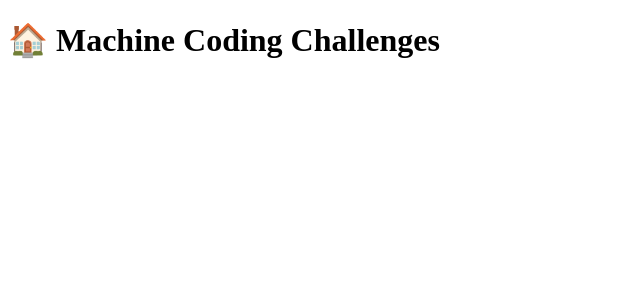
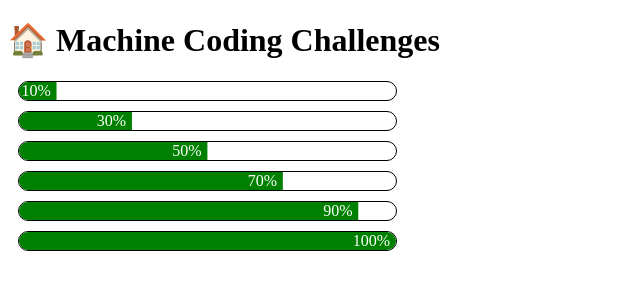
Before and after one commit to Shashikumar321/machine-coding-interviews, a React (Vite) app in the folder machine-coding-challenges/: page /progress-bar in a window 1280 px wide. Shown: the top 300 px of the page, without its empty margins (0-640 px from the left). Built offline with nearby package versions, Linux system fonts and the light colour scheme.

Commit message:
Progress bar code push

```diff
--- a/machine-coding-challenges/src/App.css
+++ b/machine-coding-challenges/src/App.css
@@ -197,3 +197,26 @@
     display: block;
     margin-left: 36px;
   }
+
+
+/* progress bar */
+
+  .progress-bar-parent-container {
+    width: 30%;
+    margin-left: 10px;
+  }
+
+  .progress-bar-outer {
+    border: 1px solid black;
+    border-radius: 10px;
+    overflow: hidden;
+    margin-top: 10px;
+  }
+
+  .progress-bar-inner {
+    background-color: green;
+    padding-right: 6px;
+    color: white;
+    transition: 0.6s ease-in;
+    text-align: right;
+  }
--- a/machine-coding-challenges/src/App.jsx
+++ b/machine-coding-challenges/src/App.jsx
@@ -27,6 +27,11 @@ const App = () => {
       path: '/file-explorer',
     },
     {
+      name: "Progress Bar",
+      description: "Create a Progress bar functionality with transition.",
+      path: '/progress-bar',
+    },
+    {
       name: "Nested Checkbox",
       description: "Create a Nested checkobox functionality.",
       path: '/nested-checkbox',
--- /dev/null
+++ b/machine-coding-challenges/src/components/Progress-Bar/ProgressBar.jsx
@@ -0,0 +1,17 @@
+import ProgressBarContainer from "./ProgressBarContainer";
+
+const ProgressBar = () => {
+
+    const bars = [ 10, 30, 50, 70, 90, 100];
+
+    return (
+        <div className="progress-bar-parent-container">
+            {
+                bars.map((item) => <ProgressBarContainer key={item} progress={item}/>)
+            }
+
+        </div>
+    )
+}
+
+export default ProgressBar;
--- /dev/null
+++ b/machine-coding-challenges/src/components/Progress-Bar/ProgressBarContainer.jsx
@@ -0,0 +1,20 @@
+import { useEffect, useState } from "react";
+
+const ProgressBarContainer = ({progress}) => {
+
+    const [animProgress, setAnimProgress] = useState(0);
+
+    useEffect(() => {
+        const timer = setTimeout(() => setAnimProgress(progress), 100);
+
+        return () => { clearTimeout(timer)}
+    }, [progress])
+
+    return (
+        <div className="progress-bar-outer">
+            <div className="progress-bar-inner" style={{transform : `translateX(${animProgress - 100}%)`}}>{animProgress}%</div>
+        </div>
+    )
+}
+
+export default ProgressBarContainer;
--- a/machine-coding-challenges/src/main.jsx
+++ b/machine-coding-challenges/src/main.jsx
@@ -7,6 +7,7 @@ import NestedCheckbox from "./components/NestedCheckbox/NestedCheckbox.jsx";
 import Pagination from "./components/Pagination/Pagination.jsx";
 import AutoComplete from "./components/Auto-Complete/AutoComplete.jsx";
 import FileExplorer from "./components/File-Explorer/FileExplorer.jsx";
+import ProgressBar from "./components/Progress-Bar/ProgressBar.jsx";
 
 createRoot(document.getElementById("root")).render(
   <BrowserRouter>
@@ -18,6 +19,8 @@ createRoot(document.getElementById("root")).render(
       <Route path="/pagination" element={<Pagination />} />
       <Route path="/auto-complete" element={<AutoComplete />} />
       <Route path="/file-explorer" element={<FileExplorer />} />
+      <Route path="/progress-bar" element={<ProgressBar />} />
+
       <Route path="/nested-checkbox" element={<NestedCheckbox />} />
 
     </Routes>
```
